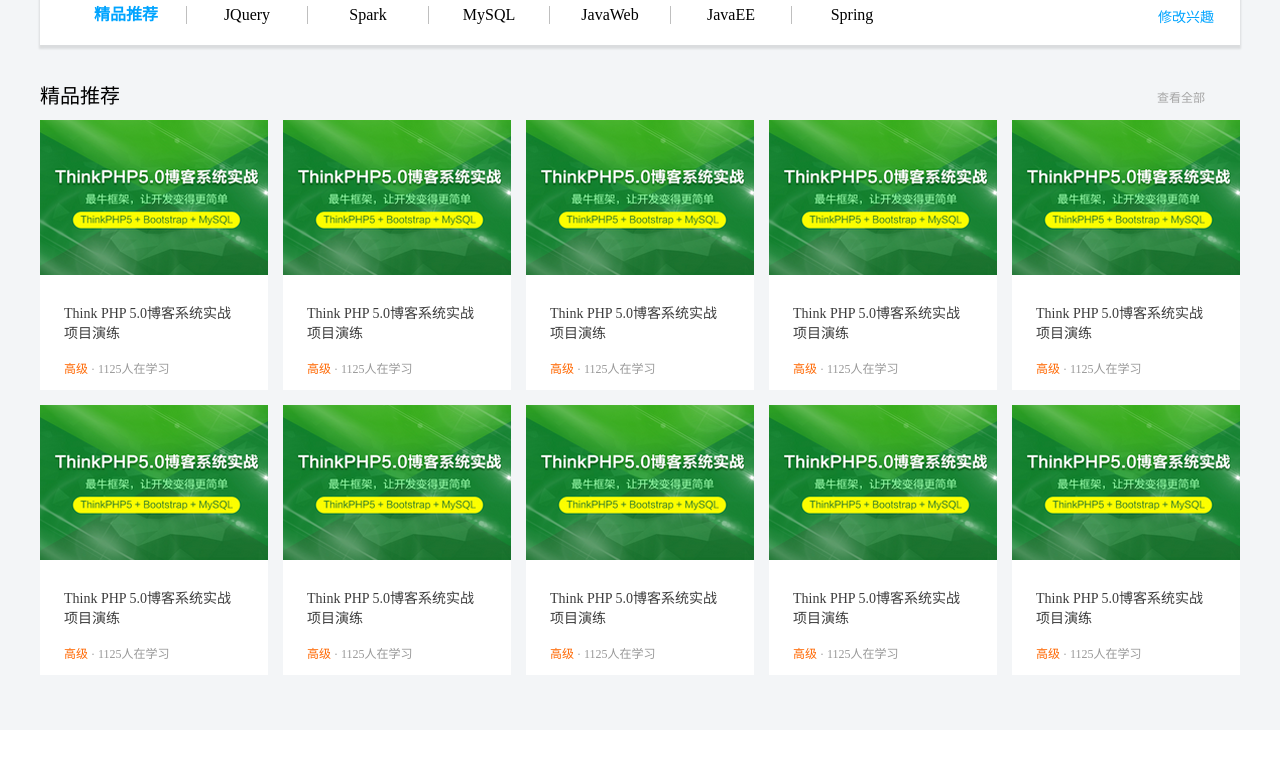
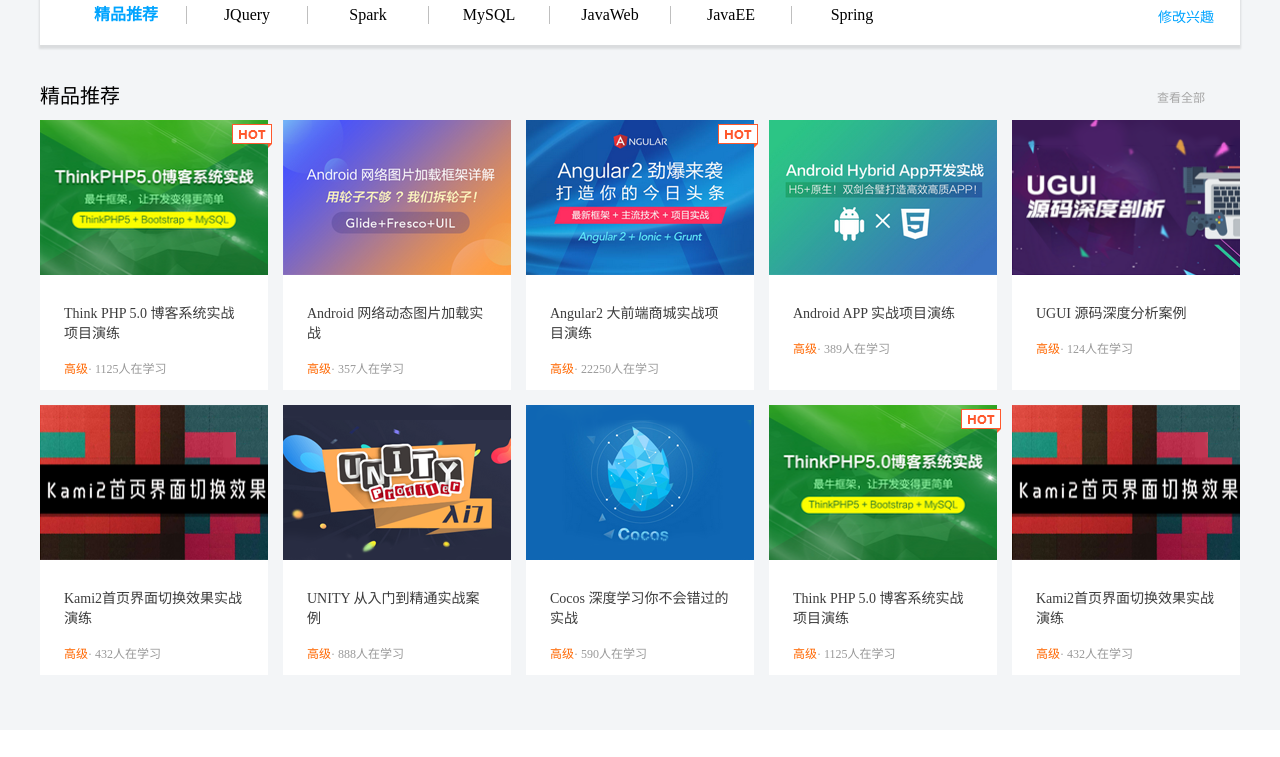
Before and after one commit to Hongchen2/html-css-programs, a plain HTML site: page 学成网设计/index.html in a window 1280 px wide. Shown: the part 540-1297 px from the top of the page. Drawn offline with Linux system fonts and the light colour scheme; a web font is replaced by a local one.

Commit message:
Add files via upload

```diff
--- a/学成网设计/index.html
+++ b/学成网设计/index.html
@@ -26,7 +26,7 @@
         <!-- 1.3 搜索模块 -->
         <div class="search">
             <input type="text" placeholder="输入关键词">
-            <button></button>
+            <button class="iconfont">&#xe67d;</button>
         </div>
         <!-- 1.4 用户模块 -->
         <div class="user">
@@ -101,97 +101,6 @@
         </div>
         <div class="box-bd">
             <ul class="clearfix">
-                <li><a href="#">
-                        <img src="images/class1.png" alt="">
-                        <h3>Think PHP 5.0博客系统实战项目演练</h3>
-                        <p>
-                            <span class="gao">高级</span>
-                            <span class="ren">· 1125人在学习</span>
-                        </p>
-                    </a>
-                </li>
-                <li><a href="#">
-                        <img src="images/class1.png" alt="">
-                        <h3>Think PHP 5.0博客系统实战项目演练</h3>
-                        <p>
-                            <span class="gao">高级</span>
-                            <span class="ren">· 1125人在学习</span>
-                        </p>
-                    </a>
-                </li>
-                <li><a href="#">
-                        <img src="images/class1.png" alt="">
-                        <h3>Think PHP 5.0博客系统实战项目演练</h3>
-                        <p>
-                            <span class="gao">高级</span>
-                            <span class="ren">· 1125人在学习</span>
-                        </p>
-                    </a>
-                </li>
-                <li><a href="#">
-                        <img src="images/class1.png" alt="">
-                        <h3>Think PHP 5.0博客系统实战项目演练</h3>
-                        <p>
-                            <span class="gao">高级</span>
-                            <span class="ren">· 1125人在学习</span>
-                        </p>
-                    </a>
-                </li>
-                <li><a href="#">
-                        <img src="images/class1.png" alt="">
-                        <h3>Think PHP 5.0博客系统实战项目演练</h3>
-                        <p>
-                            <span class="gao">高级</span>
-                            <span class="ren">· 1125人在学习</span>
-                        </p>
-                    </a>
-                </li>
-                <li><a href="#">
-                        <img src="images/class1.png" alt="">
-                        <h3>Think PHP 5.0博客系统实战项目演练</h3>
-                        <p>
-                            <span class="gao">高级</span>
-                            <span class="ren">· 1125人在学习</span>
-                        </p>
-                    </a>
-                </li>
-                <li><a href="#">
-                        <img src="images/class1.png" alt="">
-                        <h3>Think PHP 5.0博客系统实战项目演练</h3>
-                        <p>
-                            <span class="gao">高级</span>
-                            <span class="ren">· 1125人在学习</span>
-                        </p>
-                    </a>
-                </li>
-                <li><a href="#">
-                        <img src="images/class1.png" alt="">
-                        <h3>Think PHP 5.0博客系统实战项目演练</h3>
-                        <p>
-                            <span class="gao">高级</span>
-                            <span class="ren">· 1125人在学习</span>
-                        </p>
-                    </a>
-                </li>
-                <li><a href="#">
-                        <img src="images/class1.png" alt="">
-                        <h3>Think PHP 5.0博客系统实战项目演练</h3>
-                        <p>
-                            <span class="gao">高级</span>
-                            <span class="ren">· 1125人在学习</span>
-                        </p>
-                    </a>
-                </li>
-                <li><a href="#">
-                        <img src="images/class1.png" alt="">
-                        <h3>Think PHP 5.0博客系统实战项目演练</h3>
-
-                        <p>
-                            <span class="gao">高级</span>
-                            <span class="ren">· 1125人在学习</span>
-                        </p>
-                    </a>
-                </li>
             </ul>
         </div>
     </div>
@@ -230,7 +139,8 @@
             </div>
         </div>
     </div>
-
+    <script src="./index.js">
+    </script>
 </body>
 
 </html>
--- /dev/null
+++ b/学成网设计/index.js
@@ -0,0 +1,88 @@
+let data = [
+  {
+    src: 'images/course01.png',
+    title: 'Think PHP 5.0 博客系统实战项目演练',
+    num: 1125
+  },
+  {
+    src: 'images/course02.png',
+    title: 'Android 网络动态图片加载实战',
+    num: 357
+  },
+  {
+    src: 'images/course03.png',
+    title: 'Angular2 大前端商城实战项目演练',
+    num: 22250
+  },
+  {
+    src: 'images/course04.png',
+    title: 'Android APP 实战项目演练',
+    num: 389
+  },
+  {
+    src: 'images/course05.png',
+    title: 'UGUI 源码深度分析案例',
+    num: 124
+  },
+  {
+    src: 'images/course06.png',
+    title: 'Kami2首页界面切换效果实战演练',
+    num: 432
+  },
+  {
+    src: 'images/course07.png',
+    title: 'UNITY 从入门到精通实战案例',
+    num: 888
+  },
+  {
+    src: 'images/course08.png',
+    title: 'Cocos 深度学习你不会错过的实战',
+    num: 590
+  },
+  {
+    src: 'images/course01.png',
+    title: 'Think PHP 5.0 博客系统实战项目演练',
+    num: 1125
+  },
+  {
+    src: 'images/course06.png',
+    title: 'Kami2首页界面切换效果实战演练',
+    num: 432
+  }
+]
+
+
+let box_bd = document.querySelector('.box-bd')
+let ul = box_bd.querySelector('ul')
+for (let i = 0; i < data.length; i++) {
+  // 创建元素
+  let li = document.createElement('li')
+  let a = document.createElement('a')
+  let img2 = document.createElement('img')
+  let h3 = document.createElement('h3')
+  let p = document.createElement('p')
+  let span1 = document.createElement('span')
+  let span2 = document.createElement('span')
+  // 设置属性
+  img2.src = data[i].src
+  h3.textContent = data[i].title
+  span1.textContent = '高级'
+  span1.className = 'gao'
+  span2.textContent = `· ${data[i].num}人在学习`
+  span2.className = 'ren'
+  // 插入元素
+  ul.appendChild(li)
+  li.appendChild(a)
+  a.appendChild(img2)
+  a.appendChild(h3)
+  a.appendChild(p)
+  p.appendChild(span1)
+  p.appendChild(span2)
+  if (data[i].num > 1000) {
+    let em = document.createElement('em')
+    let img1 = document.createElement('img')
+    img1.src = 'images/hot.png'
+    a.appendChild(em)
+    em.appendChild(img1)
+  }
+}
--- a/学成网设计/style.css
+++ b/学成网设计/style.css
@@ -95,10 +95,11 @@ a {
     float: left;
     width: 50px;
     height: 38px;
-    border: none;
-    /* background-color: #00a4ff; */
-    background-image: url(images/btn.png);
+    border: 1px solid #00a4ff;
+    background-color: #00a4ff;
+    /* background-image: url(images/btn.png); */
     margin-top: 2px;
+    color: #fff;
 }
 
 /* 顶部-用护栏 */
@@ -108,6 +109,11 @@ a {
     margin-right: 30px;
     font-size: 14px;
     color: #666;
+}
+
+.top .user img {
+    /* 图片和文字垂直居中对齐 */
+    vertical-align: middle;
 }
 
 /* 轮播图模块-底层背景 */
@@ -296,6 +302,8 @@ a {
 }
 
 .box .box-bd ul li {
+    position: relative;
+    top: 0;
     float: left;
     width: 228px;
     height: 270px;
@@ -303,6 +311,18 @@ a {
     /* margin-left: 7.5px; */
     margin-bottom: 15px;
     background-color: #fff;
+    transition: all 0.3s ease;
+}
+
+.box .box-bd ul li a>img {
+    width: 228px;
+    height: 155px;
+}
+
+.box .box-bd ul li em img {
+    position: absolute;
+    top: 4px;
+    right: -4px;
 }
 
 .box .box-bd ul a h3 {
@@ -328,8 +348,13 @@ a {
     color: #999999;
 }
 
-.box .box-bd ul li:hover {
+/* .box .box-bd ul li:hover {
     box-shadow: 2px 2px 5px 2px rgba(0, 0, 0, .1);
+} */
+
+.box-bd ul li:hover {
+    top: -8px;
+    box-shadow: 0 15px 30px rgb(0 0 0 / 10%);
 }
 
 .footer {
@@ -390,3 +415,19 @@ a {
     line-height: 21px;
     color: #333;
 }
+
+@font-face {
+    font-family: 'iconfont';
+    src: url('../字体图标/font_4841032_z39wctggwxj/iconfont.woff2?t=1740797465204') format('woff2'),
+        url('../字体图标/font_4841032_z39wctggwxj/iconfont.woff?t=1740797465204') format('woff'),
+        url('../字体图标/font_4841032_z39wctggwxj/iconfont.ttf?t=1740797465204') format('truetype');
+}
+
+.iconfont {
+    font-family: "iconfont" !important;
+    font-size: 22px;
+    font-weight: 900;
+    font-style: normal;
+    -webkit-font-smoothing: antialiased;
+    -moz-osx-font-smoothing: grayscale;
+}
```
Also changed, not shown: 学成网设计/images/course01.png (added), 学成网设计/images/course02.png (added), 学成网设计/images/course03.png (added), 学成网设计/images/course04.png (added), 学成网设计/images/course05.png (added), 学成网设计/images/course06.png (added), 学成网设计/images/course07.png (added), 学成网设计/images/course08.png (added), 学成网设计/images/hot.png (added), 学成网设计/images/学成在线首页.png (added), 学成网设计/images/按钮.png (added), 学成网设计/images/精品推荐.png (added), 1 other file.
